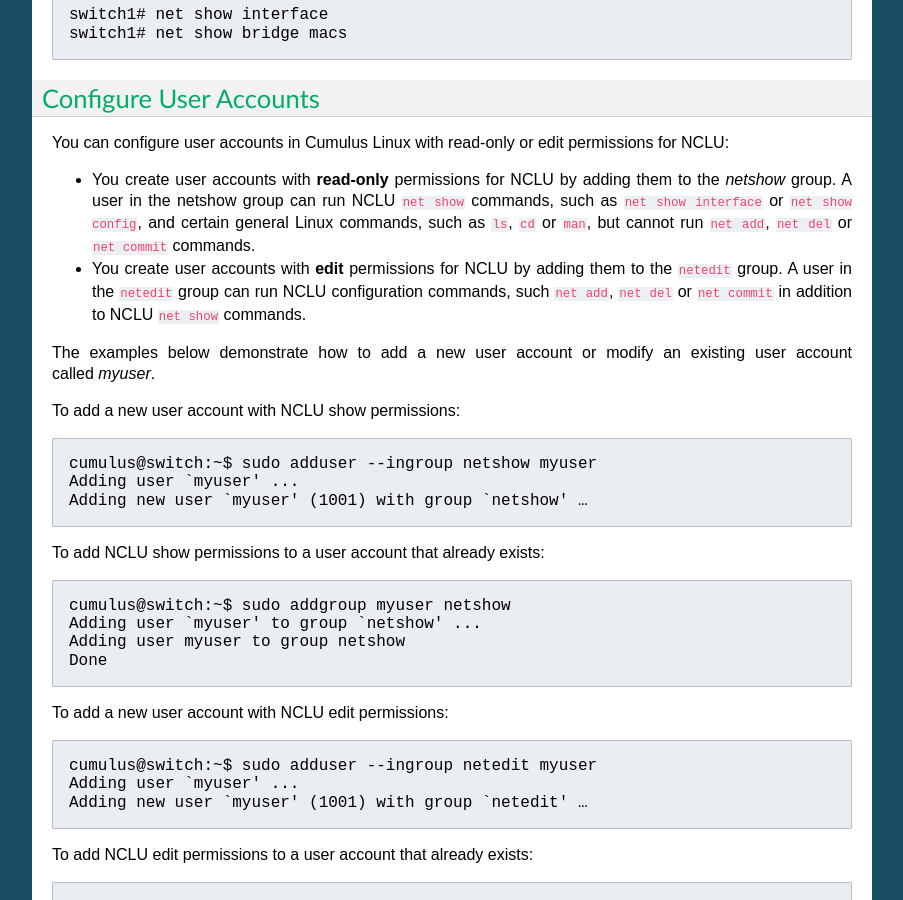
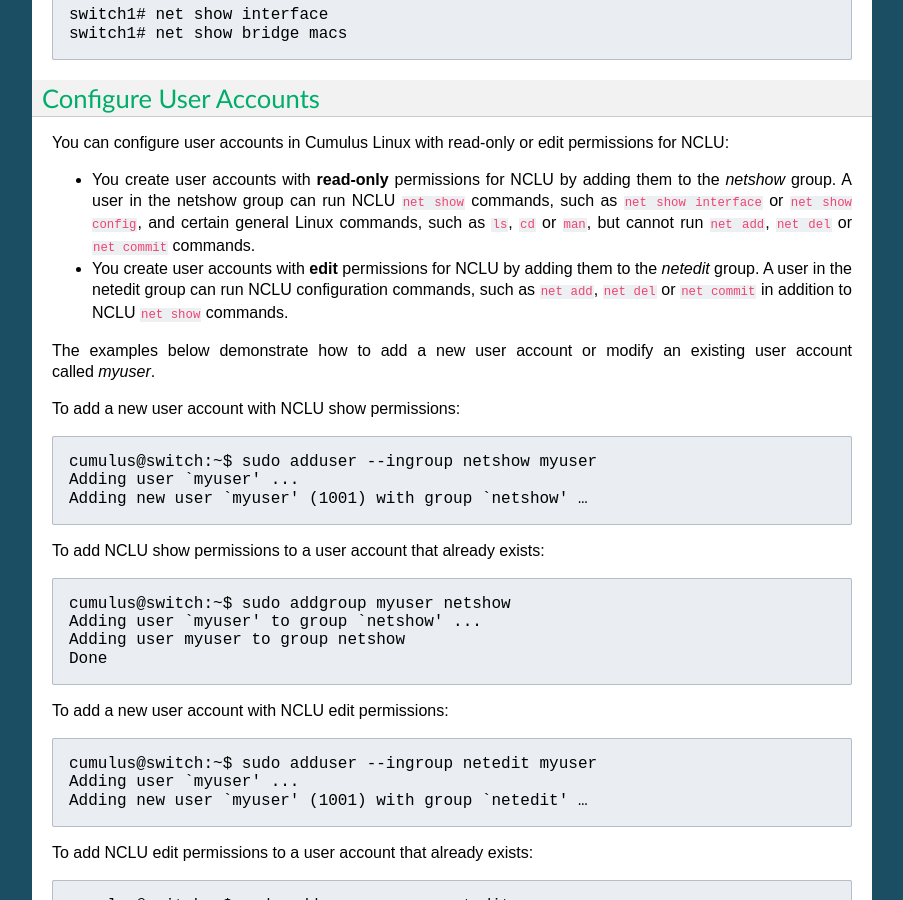
Before and after one commit to desertmonkey/RTDtestRST, a Sphinx documentation site: the page built from docs/system-configuration/network-command-line-utility-nclu/index.rst, in a window 1280 px wide and 900 px high, scrolled down 6244 px. Shown: the whole window, without its empty margins (198-1101 px from the left). Built offline with Sphinx 7.4.7, drawn with Linux system fonts in a browser that asks for light colours.

```diff
--- a/docs/system-configuration/network-command-line-utility-nclu/index.rst
+++ b/docs/system-configuration/network-command-line-utility-nclu/index.rst
@@ -72,7 +72,7 @@ configuration with the following commands:
    OSPF neighbor content, and more.
 -  ``net rollback`` provides a mechanism to revert back to an earlier
    configuration.
--  ``net commit confirm`` requires you to press *Enter* to commit changes using NCLU. If you run ``net commit confirm`` but do not press *Enter* within 10 seconds, the commit automatically reverts and no changes are made.
+-  ``net commit confirm`` requires you to press *Enter* to commit changes using NCLU. If you run ``net commit confirm`` but do not press *Enter* within 10 seconds, the commit automatically reverts and no changes are made.
 -  ``net commit permanent`` retains the taken when committing the change. Otherwise, the snapshots created from NCLU commands are cleaned up periodically with a snapper cron job.
 -  ``net commit delete`` deletes one or more snapshots created when committing changes with NCLU.
 -  ``net del all`` deletes all configurations and stops the IEEE 802.1X service.
@@ -297,12 +297,10 @@ Configure User Accounts
 You can configure user accounts in Cumulus Linux with read-only or edit
 permissions for NCLU:
 
--  You create user accounts with **read-only** permissions for NCLU by
-   adding them to the *netshow* group. A user in the netshow group can run NCLU ``net show`` commands, such as ``net show interface`` or ``net show config``, and certain general Linux commands, such as ``ls``, ``cd`` or ``man``, but cannot run ``net add``, ``net del`` or ``net commit`` commands.
--  You create user accounts with **edit** permissions for NCLU by adding them to the ``netedit`` group. A user in the ``netedit`` group can run NCLU configuration commands, such ``net add``, ``net del`` or ``net commit`` in addition to NCLU ``net show`` commands.
+-  You create user accounts with **read-only** permissions for NCLU by adding them to the *netshow* group. A user in the netshow group can run NCLU ``net show`` commands, such as ``net show interface`` or ``net show config``, and certain general Linux commands, such as ``ls``, ``cd`` or ``man``, but cannot run ``net add``, ``net del`` or ``net commit`` commands.
+-  You create user accounts with **edit** permissions for NCLU by adding them to the *netedit* group. A user in the netedit group can run NCLU configuration commands, such as ``net add``, ``net del`` or ``net commit`` in addition to NCLU ``net show`` commands.
 
-The examples below demonstrate how to add a new user account or modify
-an existing user account called *myuser*.
+The examples below demonstrate how to add a new user account or modify an existing user account called *myuser*.
 
 To add a new user account with NCLU show permissions:
 
@@ -423,12 +421,7 @@ configuration by running:
 Advanced Configuration
 ======================
 
-NCLU needs no initial configuration; it is ready to go in Cumulus Linux.
-However, if you need to modify its configuration, you must manually
-update the ``/etc/netd.conf`` file. You can configure this file to
-allow different permission levels for users to edit configurations and
-run ``show`` commands. It also contains a blacklist that hides less
-frequently used terms from the tabbed autocomplete.
+NCLU needs no initial configuration; it is ready to go in Cumulus Linux. However, if you need to modify its configuration, you must manually update the ``/etc/netd.conf`` file. You can configure this file to allow different permission levels for users to edit configurations and run ``show`` commands. It also contains a blacklist that hides less frequently used terms from the tabbed autocomplete.
 
 +----------------------------+--------------------+----------------+
 | Configuration Variable     | Default Setting    | Description    |
```
